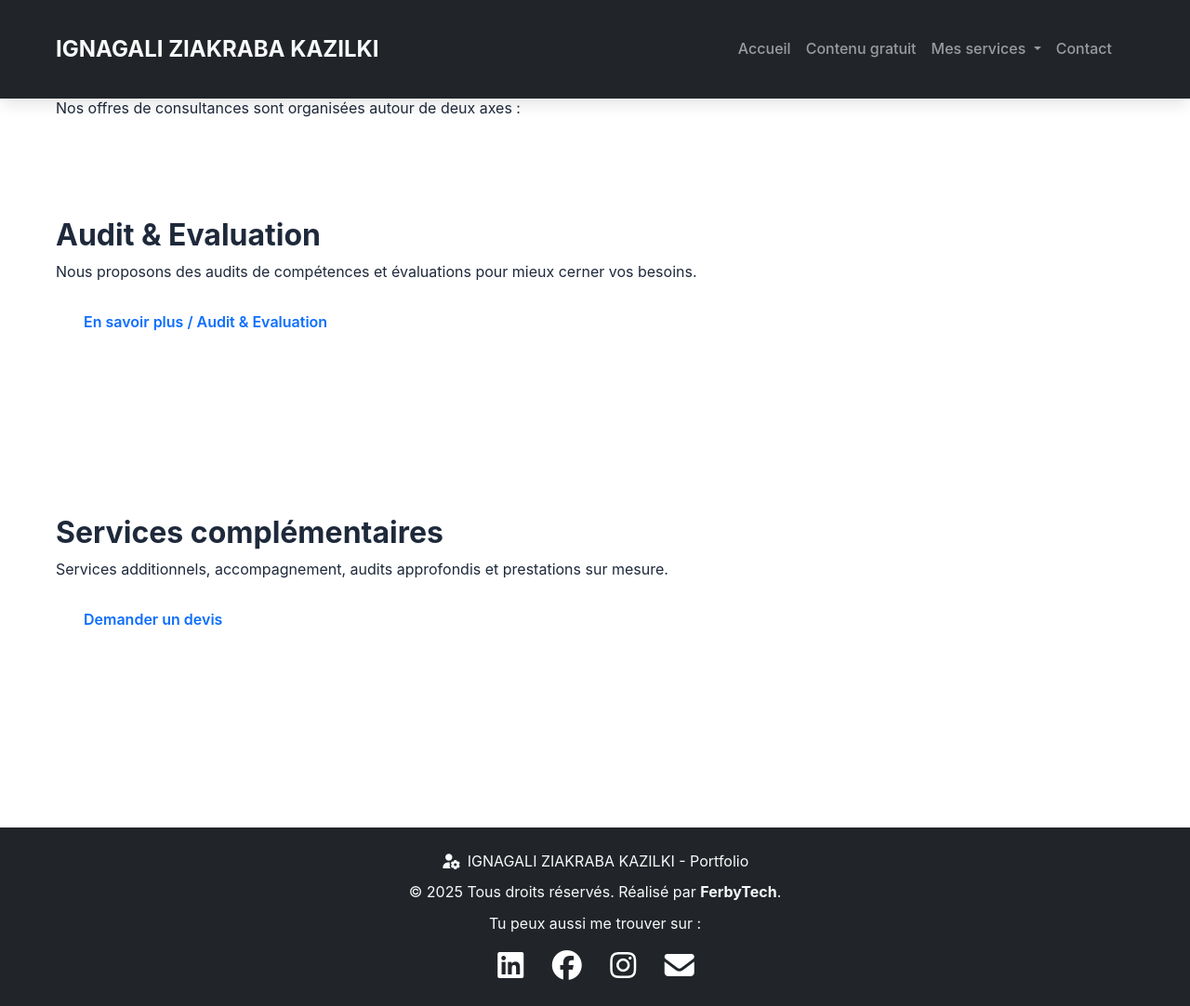
After one commit to Epechastifol/portfeuil, a Django app: page /consultances/ in a window 1280 px wide. The commit adds this page. Shown: the whole page at 93% size. Run offline with Django 5.2, Linux system fonts and the light colour scheme; some libraries are stand-ins or nearby versions.

Commit message:
Add new pages for free content, consultances, and formations; update navigation links

```diff
--- a/Portfolio/urls.py
+++ b/Portfolio/urls.py
@@ -4,7 +4,10 @@ from Core.views import *
 
 urlpatterns = [
     path('', Home, name= 'home'),
+    path('contenu-gratuit/', ContenuGratuit, name='contenu_gratuit'),
     path('nos-services/', Services, name= 'services'),
+    path('consultances/', Consultances, name='consultances'),
+    path('formations/', Formations, name='formations'),
     path('contacts-devis-personnalisé/', ContactsDevis, name= 'contacts_devis'),
     path('audit-&-evaluation-competences/', Evaluation, name= 'evaluation'),
     path('<int:pk>/updated/', UserUpdateView.as_view(), name='user_edite'),
--- a/Portfolio/views.py
+++ b/Portfolio/views.py
@@ -51,6 +51,22 @@ def Contact_View(request):
     return render(request, 'portfolio/contact_devis.html')
 
 
+def ContenuGratuit(request):
+    """Page listing free content/resources."""
+    return render(request, 'portfolio/contenu_gratuit.html')
+
+
+def Consultances(request):
+    """Landing page for consultances with sections linking to Audit & Evaluation and Services complémentaires."""
+    # we can include links/anchors to existing views 'audit' and 'services_supplementaire'
+    return render(request, 'portfolio/consultances.html')
+
+
+def Formations(request):
+    """Page describing available formations."""
+    return render(request, 'portfolio/formations.html')
+
+
 class MessageDetailView(DetailView):
 	model = ContactMessage
 	template_name = 'admin/actions/detailsMessage.html'
--- a/templates/base.html
+++ b/templates/base.html
@@ -28,16 +28,24 @@
             <div class="collapse navbar-collapse py-2" id="navbarNav">
                 <ul class="navbar-nav ms-auto">
                     <li class="nav-item">
-                        <a class="nav-link" href="/">Acceuil</a>
+                        <a class="nav-link" href="{% url 'home' %}">Accueil</a>
                     </li>
                     <li class="nav-item">
-                        <a class="nav-link" href="{% url 'evaluation' %}">Evaluation</a>
+                        <a class="nav-link" href="{% url 'contenu_gratuit' %}">Contenu gratuit</a>
                     </li>
+
+                    <li class="nav-item dropdown">
+                        <a class="nav-link dropdown-toggle" href="#" id="servicesDropdown" role="button" data-bs-toggle="dropdown" aria-expanded="false">
+                            Mes services
+                        </a>
+                        <ul class="dropdown-menu dropdown-menu-end" aria-labelledby="servicesDropdown">
+                            <li><a class="dropdown-item" href="{% url 'consultances' %}">Consultances</a></li>
+                            <li><a class="dropdown-item" href="{% url 'formations' %}">Formations</a></li>
+                        </ul>
+                    </li>
+
                     <li class="nav-item">
-                        <a class="nav-link" href="{% url 'services' %}">Mes Services</a>
-                    </li>
-                    <li class="nav-item">
-                        <a class="nav-link" href="{% url 'contacts_devis' %}">Contacts & Devis</a>
+                        <a class="nav-link" href="{% url 'contacts_devis' %}">Contact</a>
                     </li>
                 </ul>
                 <ul class="navbar-nav ms-3">
--- /dev/null
+++ b/templates/portfolio/consultances.html
@@ -0,0 +1,21 @@
+{% extends 'base.html' %}
+{% block title %}Consultances{% endblock %}
+
+{% block content %}
+<div class="container py-5">
+  <h1>Consultances</h1>
+  <p>Nos offres de consultances sont organisées autour de deux axes :</p>
+
+  <section id="audit-evaluation" class="my-4">
+    <h2>Audit & Evaluation</h2>
+    <p>Nous proposons des audits de compétences et évaluations pour mieux cerner vos besoins.</p>
+    <a class="btn btn-outline-primary" href="{% url 'evaluation' %}">En savoir plus / Audit & Evaluation</a>
+  </section>
+
+  <section id="services-compl" class="my-4">
+    <h2>Services complémentaires</h2>
+    <p>Services additionnels, accompagnement, audits approfondis et prestations sur mesure.</p>
+    <a class="btn btn-outline-primary" href="{% url 'contacts_devis' %}">Demander un devis</a>
+  </section>
+</div>
+{% endblock %}
```
Also changed, not shown: templates/portfolio/contenu_gratuit.html (added, +15 -0 lines), templates/portfolio/formations.html (added, +11 -0 lines).
